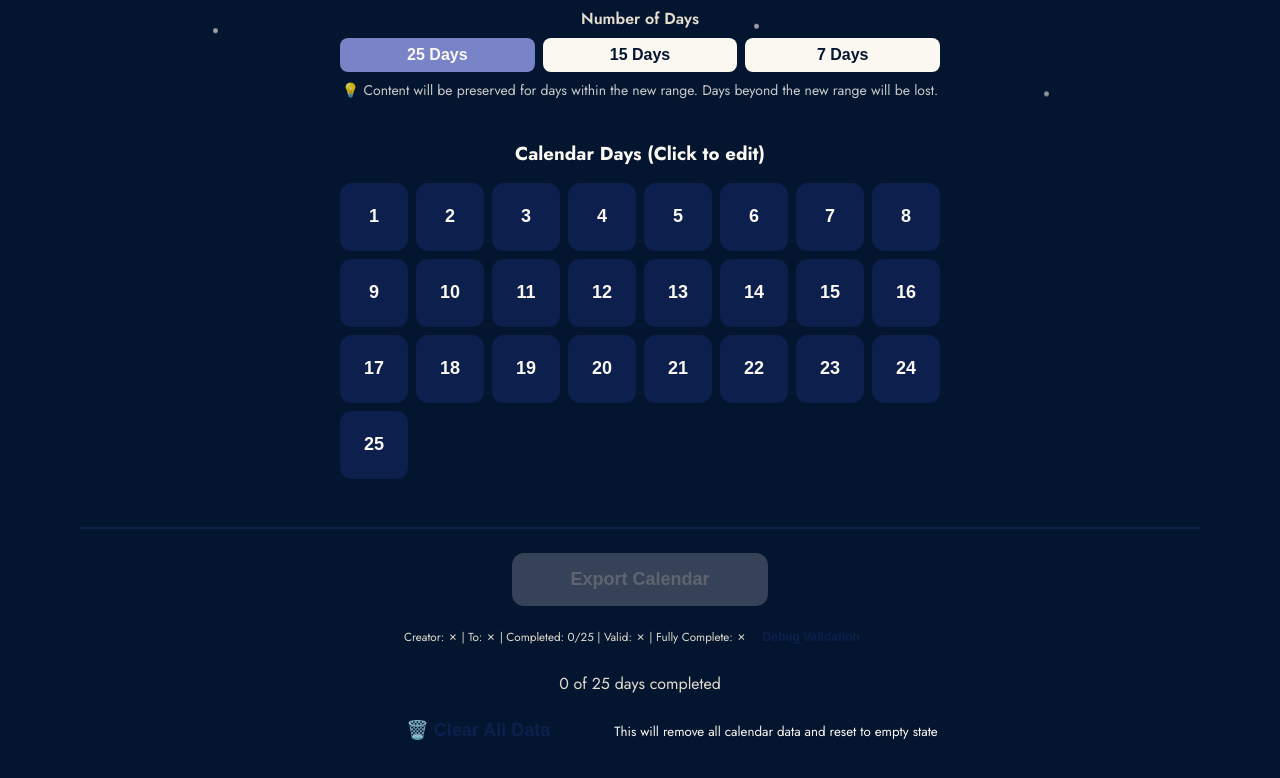
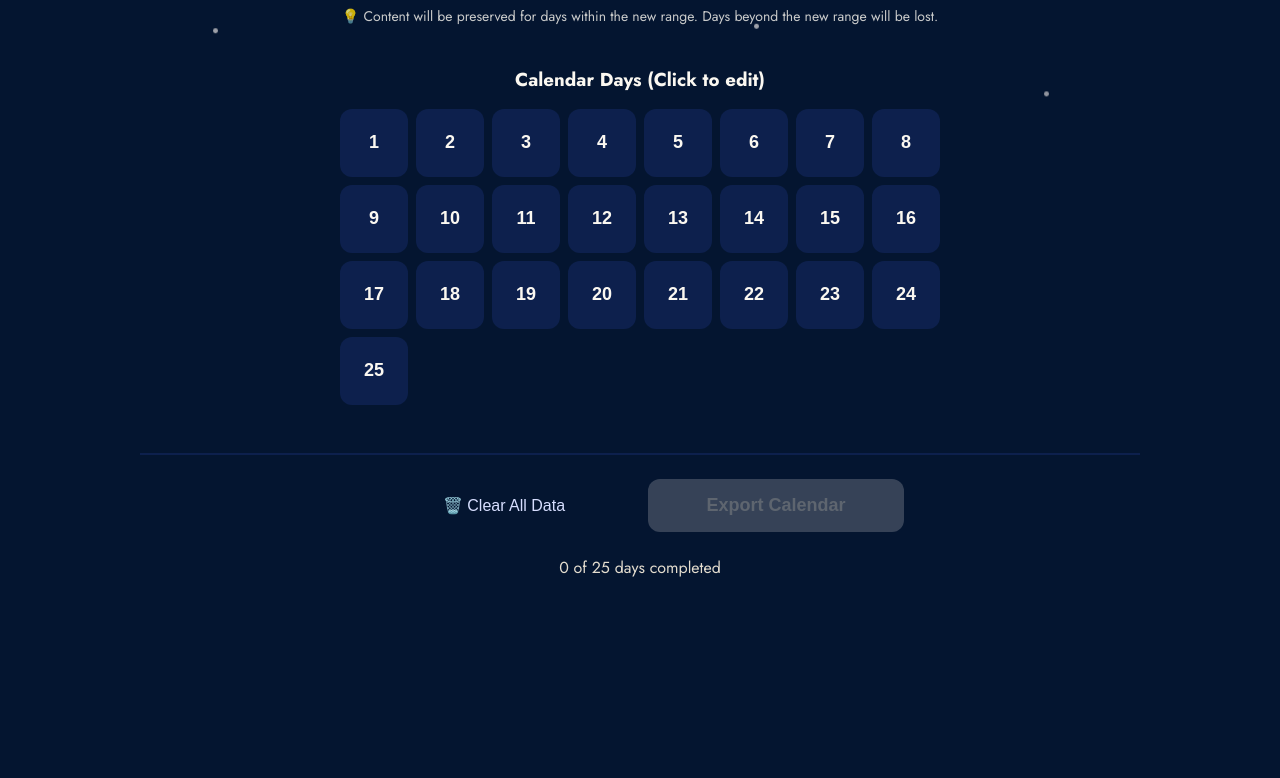
Before and after one commit to olga-urentseva/advent-calendar, a React (Vite) app: page /create in a window 1280 px wide. Shown: the part 458-1236 px from the top of the page. After the commit the page ends 1101 px from the top, so only its background shows below. Built offline with nearby package versions, Linux system fonts and the light colour scheme.

Commit message:
Move clear data button next to export button and center both buttons

```diff
--- a/src/App.css
+++ /dev/null
@@ -1,72 +0,0 @@
-#root {
-  max-width: clamp(20rem, 90vw, 80rem);
-  margin: 0 auto;
-  padding: var(--space-lg);
-  text-align: center;
-}
-
-.logo {
-  height: clamp(4rem, 12vw, 6rem);
-  padding: var(--space-md);
-  will-change: filter;
-  transition: filter 300ms;
-}
-.logo:hover {
-  filter: drop-shadow(0 0 2em var(--color-primary) / 0.6);
-}
-.logo.react:hover {
-  filter: drop-shadow(0 0 2em var(--color-secondary) / 0.6);
-}
-
-@keyframes logo-spin {
-  from {
-    transform: rotate(0deg);
-  }
-  to {
-    transform: rotate(360deg);
-  }
-}
-
-@media (prefers-reduced-motion: no-preference) {
-  a:nth-of-type(2) .logo {
-    animation: logo-spin infinite 20s linear;
-  }
-}
-
-.card {
-  padding: var(--space-lg);
-}
-
-.read-the-docs {
-  color: var(--color-text-light);
-}
-
-/* Clear data section styles */
-.clear-data-section {
-  margin-top: var(--space-lg);
-  padding: var(--space-md);
-  border-top: 1px solid var(--color-border);
-  text-align: center;
-}
-
-.clear-all-btn {
-  background: var(--color-danger);
-  color: var(--color-text-on-primary);
-  border: none;
-  padding: var(--space-sm) var(--space-md);
-  border-radius: var(--border-radius);
-  font-size: var(--font-size-sm);
-  cursor: pointer;
-  transition: background-color 0.2s ease;
-  margin-bottom: var(--space-sm);
-}
-
-.clear-all-btn:hover {
-  background: var(--color-danger-dark);
-}
-
-.clear-warning {
-  display: block;
-  color: var(--color-text-light);
-  font-size: var(--font-size-sm);
-}
--- a/src/components/organisms/ExportSection/index.tsx
+++ b/src/components/organisms/ExportSection/index.tsx
@@ -11,42 +11,34 @@ interface ExportSectionProps {
   isFullyCompleted: boolean
   onExport: () => void
   onDebugValidation: () => void
+  onClearData: () => void
 }
 
 export function ExportSection({
   isExporting,
-  createdBy,
-  to,
   completedDays,
   currentDayCount,
-  isValid,
   isFullyCompleted,
   onExport,
-  onDebugValidation
+  onClearData,
 }: ExportSectionProps) {
   return (
     <div className="export-section">
-      <Button
-        variant="primary"
-        onClick={onExport}
-        disabled={isExporting || !isFullyCompleted}
-      >
-        {isExporting ? 'Exporting...' : 'Export Calendar'}
-      </Button>
-      <div className="validation-info">
-        <small>
-          Creator: {createdBy ? '✓' : '✗'} |
-          To: {to ? '✓' : '✗'} |
-          Completed: {completedDays}/{currentDayCount} |
-          Valid: {isValid ? '✓' : '✗'} |
-          Fully Complete: {isFullyCompleted ? '✓' : '✗'}
-        </small>
+      <div className="export-actions">
         <Button
+          type="button"
           variant="secondary"
-          className="debug-btn"
-          onClick={onDebugValidation}
+          onClick={onClearData}
+          className="clear-all-btn"
         >
-          Debug Validation
+          🗑️ Clear All Data
+        </Button>
+        <Button
+          variant="primary"
+          onClick={onExport}
+          disabled={isExporting || !isFullyCompleted}
+        >
+          {isExporting ? 'Exporting...' : 'Export Calendar'}
         </Button>
       </div>
       <p className="progress-text">
--- a/src/components/organisms/ExportSection/styles.css
+++ b/src/components/organisms/ExportSection/styles.css
@@ -3,6 +3,28 @@
   margin-top: 1.5rem;
   padding-top: 1rem;
   border-top: 2px solid var(--color-secondary-light);
+}
+
+.export-actions {
+  display: flex;
+  align-items: center;
+  justify-content: center;
+  flex-wrap: wrap;
+
+}
+
+.clear-all-btn {
+  color: var(--color-accent-light);
+  font-weight: 400;
+  font-size: 1rem;
+  max-width: 8rem;
+  padding: 0;
+
+
+  &:focus,
+  &:hover, &:active {
+    color: var(--color-accent-dark);
+  }
 }
 
 .progress-text {
--- a/src/pages/CreateCalendar.tsx
+++ b/src/pages/CreateCalendar/index.tsx
@@ -1,17 +1,16 @@
 import { useState, useEffect } from 'react'
-import { Calendar } from '../core/calendar'
-import type { DayContent } from '../types/calendar'
+import { Calendar } from '../../core/calendar'
+import type { DayContent } from '../../types/calendar'
+import { Container } from '../../components/atoms/Container'
+import { Modal } from '../../components/atoms/Modal'
+import { ConfirmationModal } from '../../components/atoms/ConfirmationModal'
+import { CalendarForm } from '../../components/organisms/CalendarForm'
+import { DayCountSelector } from '../../components/organisms/DayCountSelector'
+import { CalendarGrid } from '../../components/organisms/CalendarGrid'
+import { ExportSection } from '../../components/organisms/ExportSection'
+import { DayEditor } from '../../components/organisms/DayEditor'
 
-import { Title } from '../components/atoms/Title'
-import { Button } from '../components/atoms/Button'
-import { Modal } from '../components/atoms/Modal'
-import { ConfirmationModal } from '../components/atoms/ConfirmationModal'
-import { CalendarForm } from '../components/organisms/CalendarForm'
-import { DayCountSelector } from '../components/organisms/DayCountSelector'
-import { CalendarGrid } from '../components/organisms/CalendarGrid'
-import { ExportSection } from '../components/organisms/ExportSection'
-import { DayEditor } from '../components/organisms/DayEditor'
-import './CreateCalendar.css'
+import './styles.css'
 
 // Create calendar instance once, outside the component
 const calendarInstance = new Calendar()
@@ -219,9 +218,7 @@ export function CreateCalendar() {
   const calendarData = calendarInstance.getCalendar()
 
   return (
-    <>
-      <Title>Create Calendar</Title>
-
+    <Container>
       {error && (
         <div className="error-message">
           {error}
@@ -265,21 +262,8 @@ export function CreateCalendar() {
         isFullyCompleted={isFullyCompleted}
         onExport={handleExport}
         onDebugValidation={handleDebugValidation}
+        onClearData={handleClearAllData}
       />
-
-      <div className="clear-data-section">
-        <Button
-          type="button"
-          variant="secondary"
-          onClick={handleClearAllData}
-          className="clear-all-btn"
-        >
-          🗑️ Clear All Data
-        </Button>
-        <small className="clear-warning">
-          This will remove all calendar data and reset to empty state
-        </small>
-      </div>
 
       <Modal
         isOpen={selectedDay !== null}
@@ -321,7 +305,7 @@ export function CreateCalendar() {
         confirmText={confirmationAction === 'dayCount' ? 'Yes, Change Days' : 'Yes, Clear All'}
         cancelText="Cancel"
         variant="danger"
-              />
-    </>
+      />
+    </Container>
   )
 }
--- a/src/pages/CreateCalendar.css
+++ b/src/pages/CreateCalendar/styles.css
@@ -17,6 +17,24 @@
   animation: fadeIn 0.3s ease-in-out;
 }
 
+.clear-data-section {
+  display: flex;
+  flex-direction: column;
+
+  margin-top: var(--spacing-large);
+}
+
+.clear-all-btn {
+  color: var(--color-accent-light);
+  font-weight: 400;
+  font-size: 1rem;
+
+  &:focus,
+  &:hover, &:active {
+    color: var(--color-accent-dark);
+  }
+}
+
 @keyframes fadeIn {
   from {
     opacity: 0;
```
